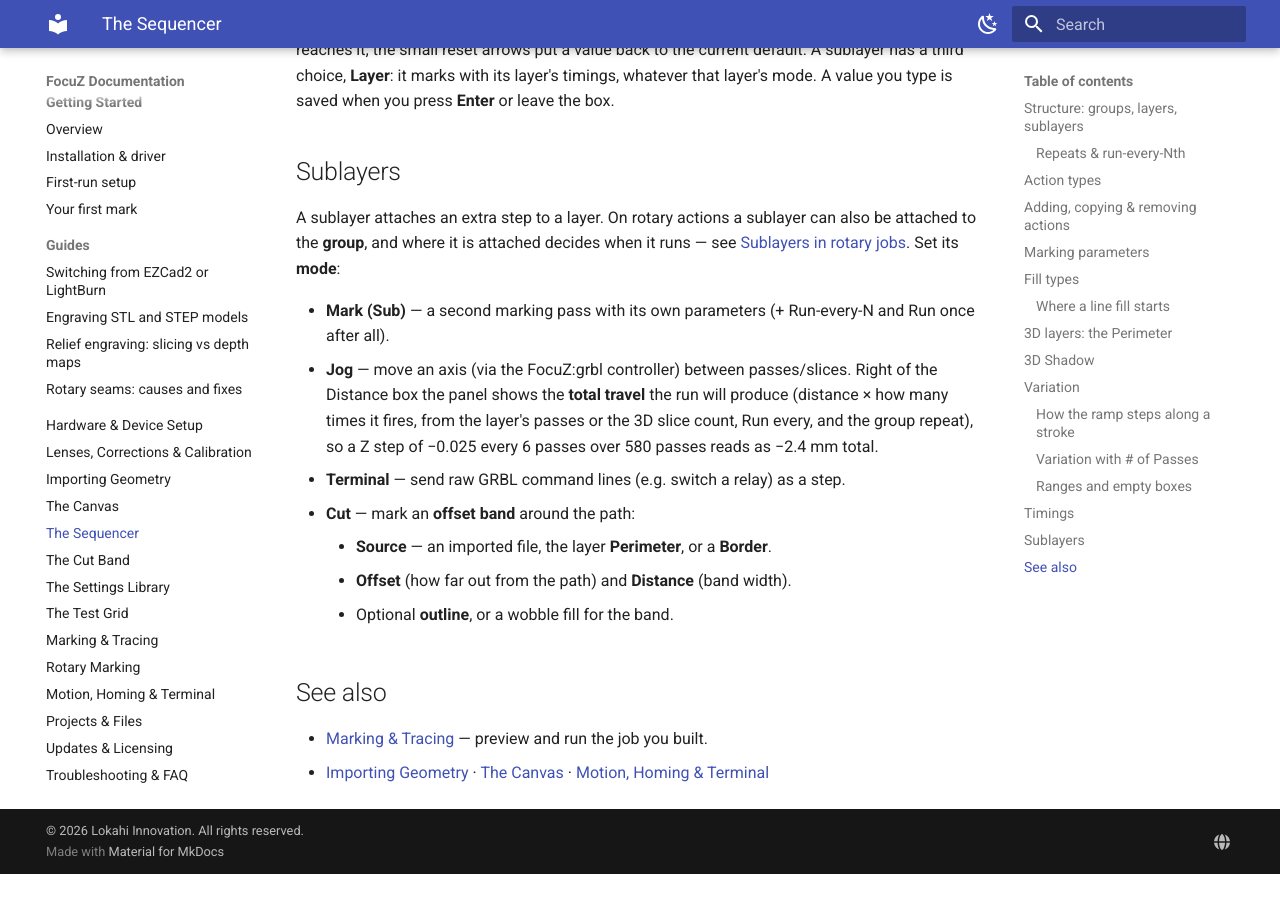
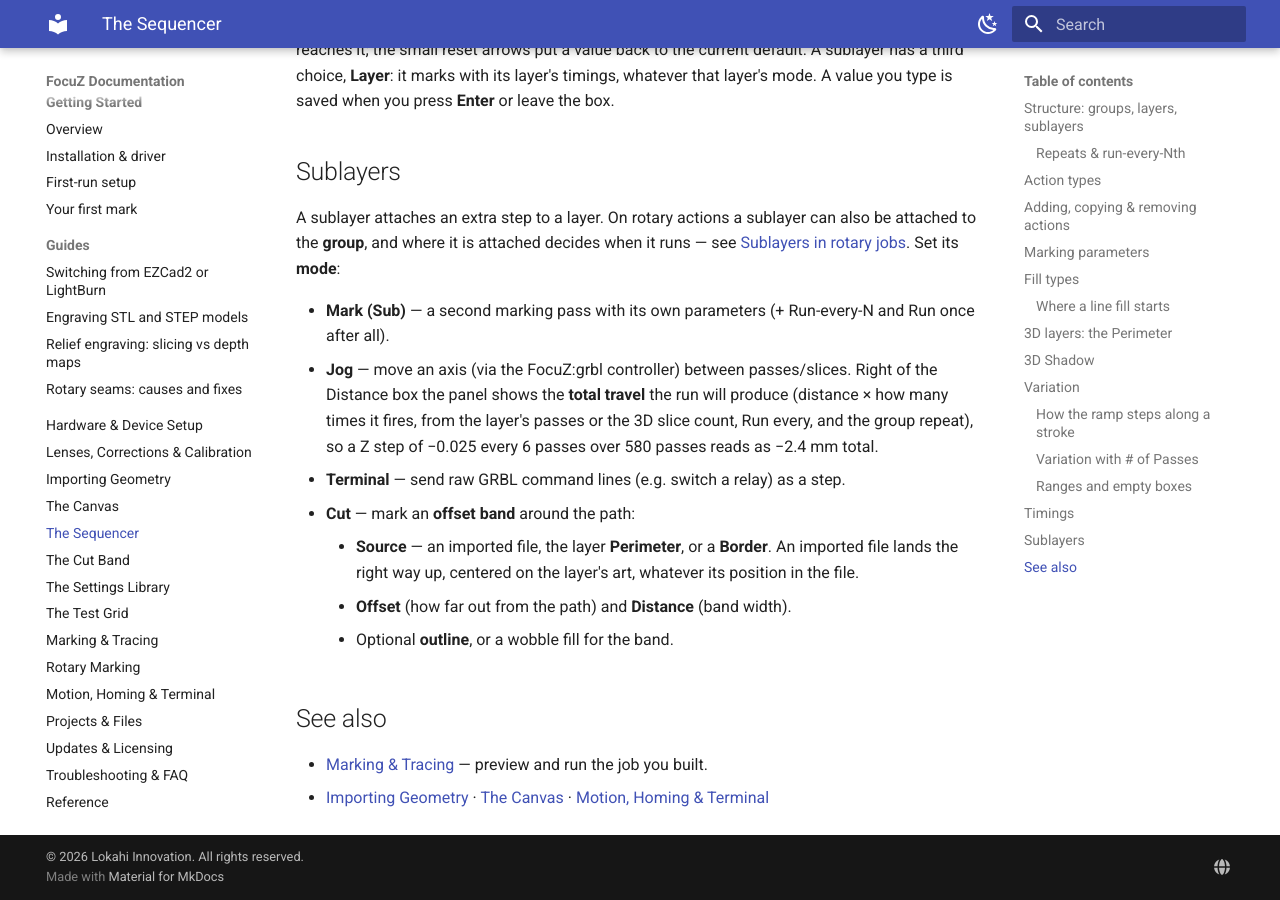
Before and after one commit to Lokahi-Shop/focuz-docs, an MkDocs documentation site: the page built from docs/sequencer.md, in a window 1280 px wide and 900 px high, scrolled down 11042 px. Built offline with MkDocs 1.6.1 and Material for MkDocs 9.7.7, drawn with Linux system fonts in a browser that asks for light colours; before the commit the page ends 11916 px from its top, so only the background shows below that.

Commit message:
Sequencer: where an imported cut path lands
Co-Authored-By: Claude Opus 5.5 <noreply@anthropic.com>

```diff
--- a/docs/sequencer.md
+++ b/docs/sequencer.md
@@ -407,7 +407,8 @@ the **group**, and where it is attached decides when it runs — see
   passes over 580 passes reads as −2.4 mm total.
 - **Terminal** — send raw GRBL command lines (e.g. switch a relay) as a step.
 - **Cut** — mark an **offset band** around the path:
-    - **Source** — an imported file, the layer **Perimeter**, or a **Border**.
+    - **Source** — an imported file, the layer **Perimeter**, or a **Border**. An imported file lands the right way
+      up, centered on the layer's art, whatever its position in the file.
     - **Offset** (how far out from the path) and **Distance** (band width).
     - Optional **outline**, or a wobble fill for the band.
 
```
